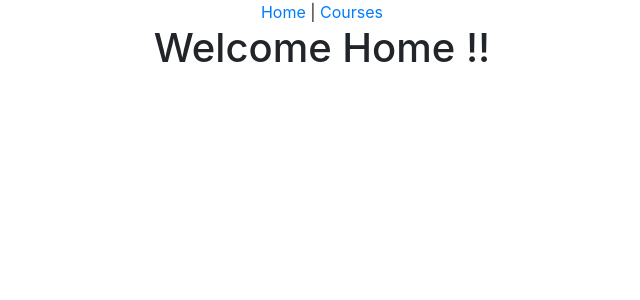
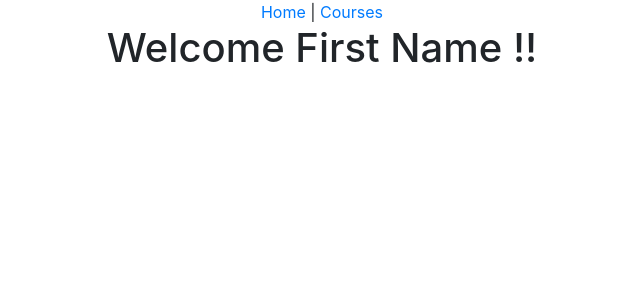
Before and after one commit to ganeshbamhane/react, a React (Create React App) app in the folder kiewit-react/: page / in a window 1280 px wide. Shown: the top 300 px of the page, without its empty margins (318-958 px from the left). Built offline with nearby package versions, Linux system fonts and the light colour scheme.

Commit message:
Context Provide and Consumer

```diff
--- a/kiewit-react/src/App.js
+++ b/kiewit-react/src/App.js
@@ -7,9 +7,14 @@ import ManageCourse from "./ManageCourse";
 import * as CourseApi from "./api/courseApi";
 import { ToastContainer, toast } from "react-toastify";
 import "react-toastify/dist/ReactToastify.css";
+import UserContext from "./utils/UserContext";
 
 const App = () => {
   const [courses, setCourses] = useState([]);
+  const [user, setUser] = useState({
+    id: 1,
+    firstName: "First Name"
+  });
 
   function loadCourses() {
     return CourseApi.getCourses()
@@ -28,7 +33,7 @@ const App = () => {
   }
 
   return (
-    <>
+    <UserContext.Provider value={user}>
       <ToastContainer />
       <Nav />
       <Switch>
@@ -56,7 +61,7 @@ const App = () => {
         />
         )} />
       </Switch>
-    </>
+    </UserContext.Provider>
   );
 };
 
--- a/kiewit-react/src/Home.js
+++ b/kiewit-react/src/Home.js
@@ -1,9 +1,11 @@
-import React from "react";
+import React, { useContext } from "react";
+import UserContext from "./utils/UserContext";
 
 const Home = () => {
+  const user = useContext(UserContext);
   return (
     <center>
-      <h1>Welcome Home !!</h1>
+      <h1>Welcome {user.firstName} !!</h1>
     </center>
   );
 };
--- /dev/null
+++ b/kiewit-react/src/utils/UserContext.js
@@ -0,0 +1,5 @@
+import React from "react";
+
+const UserContext = React.createContext();
+
+export default UserContext;
```
